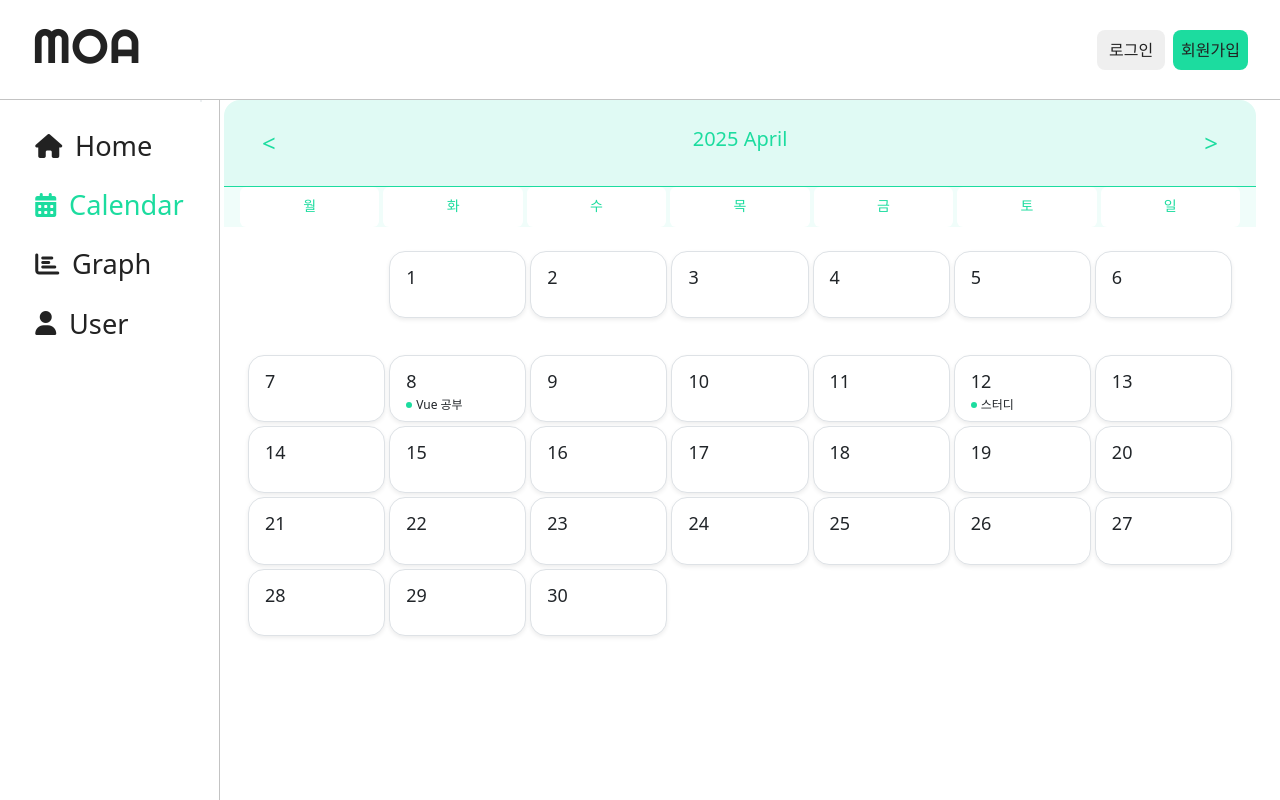
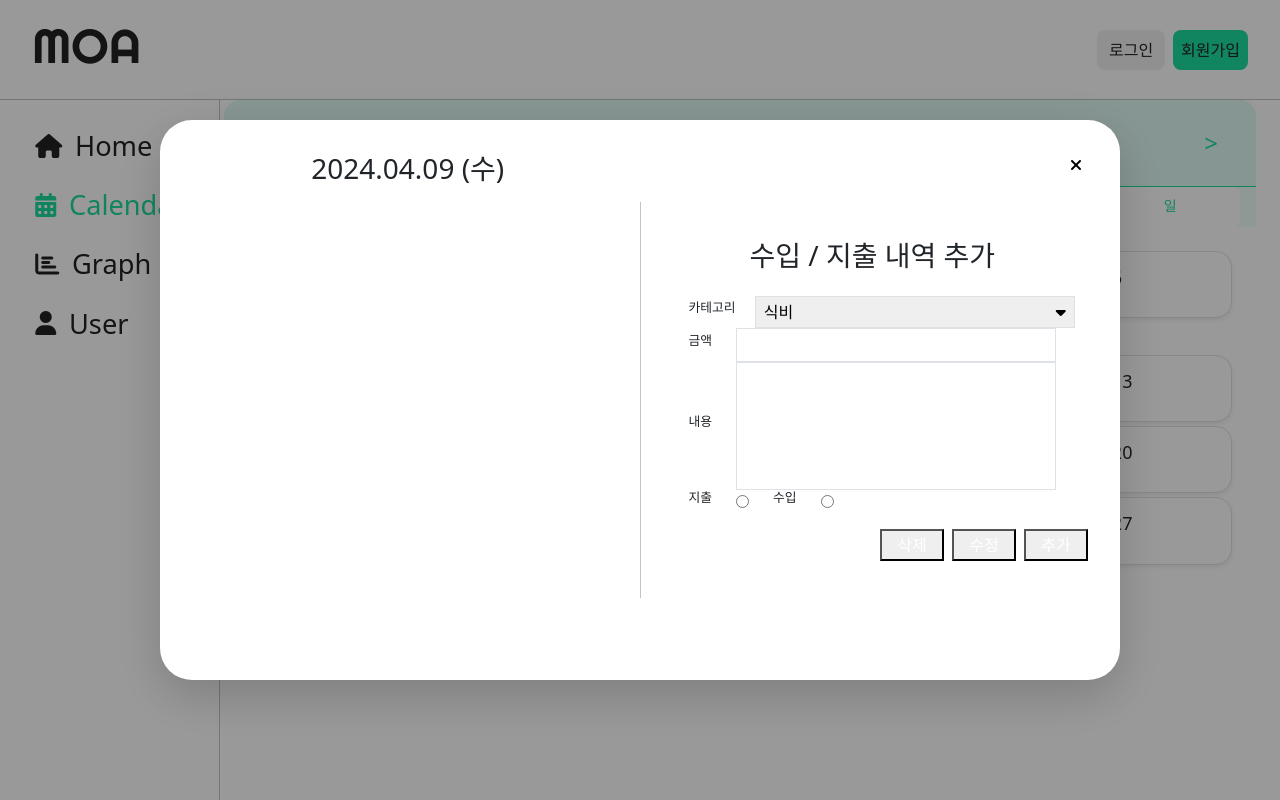
Before and after one commit to Money-MOA/tetz-s-secret-account-book, a Vue app: page /calendar in a window 1280 px wide. Both pictures are taken after a click on the element "10". Built offline with nearby package versions, Linux system fonts and the light colour scheme.

Commit message:
feat :  modal 창 만들었어요 ㅠㅜㅜ

```diff
--- a/src/assets/main.css
+++ /dev/null
@@ -1,4 +0,0 @@
-/* src/assets/main.css */
-@tailwind base;
-@tailwind components;
-@tailwind utilities;
--- a/src/components/Calendar.vue
+++ b/src/components/Calendar.vue
@@ -1,8 +1,8 @@
 <template>
   <div>
-    <Modal :visible="isModalVisible"></Modal>
+    <Modal />
     <div
-      class="relative w-[calc(100%-3rem)] lg:ml-60 bg-white rounded-[1rem] shadow-md overflow-hidden z-10 border-[#e0e0e0] mx-auto"
+      class="relative w-[calc(100%-3rem)] lg:ml-60 bg-white rounded-[1rem] shadow-md overflow-hidden z-[10] border-[#e0e0e0] mx-auto"
     >
       <!-- 달력 헤더 -->
       <div
@@ -60,7 +60,7 @@
         <div
           v-for="day in daysInMonth"
           :key="day"
-          @click="showModal"
+          @click="test"
           class="h-[4.2rem] bg-white rounded-[1rem] shadow-sm flex flex-col justify-start p-[16px] text-gray-800 cursor-pointer hover:bg-[#E0FAF4] transition border border-[#c3c3c3]"
         >
           <span
@@ -95,6 +95,12 @@ const { showModal } = modalStore;
 const isModalVisible = computed(
   () => modalStore.isModalVisible
 );
+const test = () => {
+  console.log('클릭됨'); // ← 이거 나와야 함
+  showModal();
+  console.log(isModalVisible.value);
+};
+
 // 더미 일정 데이터
 const schedules = ref([
   {
--- a/src/components/Modal.vue
+++ b/src/components/Modal.vue
@@ -1,57 +1,56 @@
 <template>
   <div
-    class="modal-overlay fixed flex inset-0 items-center justify-center border border-[0.01rem] border-[#c3c3c3] rounded-[3rem] bg-[#ffffff] z-50"
     v-if="visible"
+    class="fixed flex items-center justify-center z-[100] modal-overlay"
   >
     <div
-      class="modal w-[65rem] h-[35rem] relative overflow-hidden"
+      class="bg-white w-[60rem] h-[35rem] rounded-[2rem] relative overflow-hidden shadow-lg p-[2rem]"
     >
+      <!-- 닫기 버튼 -->
       <button
-        class="close-button absolute top-[2rem] right-[2rem] w-[2rem] h-[1rem]"
+        class="absolute top-[2rem] right-[2rem] text-xl bg-[white] border-0"
         @click="hideModal"
       >
-        X
+        <i class="fa-solid fa-xmark"></i>
       </button>
-      <div class="modal-content flex w-full h-full">
-        <!-- <slot></slot> -->
 
-        <!-- 왼쪽 영역 -->
-        <div class="w-1/2 p-[2rem]">
-          <h3 class="text-center">2024.04.09 (수)</h3>
+      <!-- 모달 내용 -->
+      <div class="flex w-full h-full gap-[1rem]">
+        <!-- 왼쪽 -->
+        <div class="w-1/2">
+          <h3 class="text-center text-lg font-bold">
+            2024.04.09 (수)
+          </h3>
         </div>
-        <!-- 세로선 -->
+
+        <!-- 구분선 -->
         <div
-          class="w-[0.05rem] h-[80%] bg-[#c3c3c3] self-center"
+          class="w-[1px] h-[80%] bg-[#c3c3c3] self-center"
         ></div>
 
-        <!-- 오른쪽 영역 -->
-        <div
-          class="w-1/2 p-[2rem] flex flex-col justify-center"
-        >
-          <h3 class="flex self-center">
+        <!-- 오른쪽 -->
+        <div class="w-1/2 flex flex-col justify-center">
+          <h3
+            class="text-center text-lg font-semibold mb-4"
+          >
             수입 / 지출 내역 추가
           </h3>
-          <ul>
-            <li
-              class="flex items-center justify-start gap-[1.5rem]"
-            >
-              <h4>카테고리</h4>
+          <ul class="space-y-4">
+            <li class="flex items-center gap-[1.2rem]">
+              <h4 class="text-[0.8rem] font-semibold">
+                카테고리
+              </h4>
               <div class="relative w-[20rem]">
-                <!-- 드롭 다운 버튼 -->
                 <button
                   @click="dropOnOff"
-                  class="flex items-center justify-between p-[0.5rem] w-full h-[2rem] bg-transparent border border-[0.01rem] rounded-[0.5rem] shadow-none"
+                  class="flex items-center justify-between p-2 w-full h-[2rem] border border-gray-300 rounded-md"
                 >
                   {{ category }}
-                  <i
-                    class="fa-solid fa-caret-down"
-                    style="color: #222222"
-                  ></i>
+                  <i class="fa-solid fa-caret-down"></i>
                 </button>
-                <!-- 드롭 다운 목록 -->
                 <ul
                   v-if="dropOn"
-                  class="absolute top-full left-0 list-none text-left w-[20rem]"
+                  class="absolute top-full left-0 w-full bg-white border border-gray-200 shadow-md z-10"
                 >
                   <li
                     v-for="item in [
@@ -66,39 +65,47 @@
                       selectCategory(item);
                       dropOnOff();
                     "
-                    class="block w-full px-[0.1rem] py-[0.1rem] bg-[#ffffff] hover:bg-gray-100 cursor-pointer"
+                    class="px-4 py-2 hover:bg-gray-100 cursor-pointer"
                   >
                     {{ item }}
                   </li>
                 </ul>
               </div>
             </li>
-            <li
-              class="flex items-center justify-start gap-[1.5rem]"
-            >
-              <h4>금액</h4>
-              <input type="number" />
+
+            <li class="flex items-center gap-[1.5rem]">
+              <h4 class="text-[0.8rem] font-semibold">
+                금액
+              </h4>
+              <input
+                type="number"
+                class="border border-gray-300 rounded-md p-1 w-[20rem]"
+              />
             </li>
-            <li
-              class="flex items-center justify-start gap-[1.5rem]"
-            >
-              <h4>내용</h4>
+
+            <li class="flex items-center gap-[1.5rem]">
+              <h4 class="text-[0.8rem] font-semibold">
+                내용
+              </h4>
               <textarea
                 maxlength="20"
-                class="w-[20rem] h-[3rem] resize-none border border-[0.01rem] border-[#c3c3c3]"
+                class="w-[20rem] h-[8rem] resize-none border border-gray-300 rounded-md p-2"
               ></textarea>
             </li>
-            <li
-              class="flex items-center justify-start gap-[1.5rem]"
-            >
-              <h4>지출</h4>
+
+            <li class="flex items-center gap-[1.5rem]">
+              <h4 class="text-[0.8rem] font-semibold">
+                지출
+              </h4>
               <input
                 type="radio"
                 name="type"
                 value="outcome"
-                class="w-[5rem] h-[5rem]"
+                class="mr-2"
               />
-              <h4>수입</h4>
+              <h4 class="text-[0.8rem] font-semibold">
+                수입
+              </h4>
               <input
                 type="radio"
                 name="type"
@@ -106,21 +113,20 @@
               />
             </li>
           </ul>
-          <div
-            class="flex items-end justify-end mt-auto gap-[0.5rem]"
-          >
+
+          <div class="flex justify-end gap-2 mt-8">
             <button
-              class="w-[4rem] h-[2rem] border-none rounded-[0.5rem] shadow-non bg-[#169976] text-[#ffffff] text-[0.7rem]"
+              class="w-[4rem] h-[2rem] bg-red-400 text-white rounded-md text-sm"
             >
               삭제
             </button>
             <button
-              class="w-[4rem] h-[2rem] border-none rounded-[0.5rem] shadow-non bg-[#169976] text-[#ffffff] text-[0.7rem]"
+              class="w-[4rem] h-[2rem] bg-yellow-400 text-white rounded-md text-sm"
             >
               수정
             </button>
             <button
-              class="w-[4rem] h-[2rem] border-none rounded-[0.5rem] shadow-non bg-[#169976] text-[#ffffff] text-[0.7rem]"
+              class="w-[4rem] h-[2rem] bg-green-600 text-white rounded-md text-sm"
             >
               추가
             </button>
@@ -136,9 +142,9 @@ import { computed, ref } from 'vue';
 import { useModalStore } from '@/stores/modalVisible';
 
 const modalStore = useModalStore();
-const { showModal, hideModal } = modalStore;
+const visible = computed(() => modalStore.isModalVisible);
+const { hideModal } = modalStore;
 
-const visible = computed(() => modalStore.isModalVisible);
 const dropOn = ref(false);
 const category = ref('식비');
 
@@ -146,8 +152,18 @@ function dropOnOff() {
   dropOn.value = !dropOn.value;
 }
 function selectCategory(c) {
-  return (category.value = c);
+  category.value = c;
 }
 </script>
 
-<style scoped></style>
+<style scoped>
+.modal-overlay {
+  position: fixed;
+  inset: 0;
+  display: flex;
+  align-items: center;
+  justify-content: center;
+  background: rgba(0, 0, 0, 0.4);
+  z-index: 1000;
+}
+</style>
--- a/src/pages/CalendarPage.vue
+++ b/src/pages/CalendarPage.vue
@@ -6,6 +6,7 @@
 
 <script setup>
 import Calendar from '@/components/Calendar.vue';
+import Modal from '@/components/Modal.vue';
 </script>
 
 <style lang="scss" scoped></style>
--- a/src/stores/modalVisible.js
+++ b/src/stores/modalVisible.js
@@ -1,14 +1,21 @@
-import { ref, computed } from 'vue';
+// stores/modalVisible.js
 import { defineStore } from 'pinia';
+import { ref } from 'vue';
 
 export const useModalStore = defineStore('modal', () => {
   const isModalVisible = ref(false);
-  function showModal() {
+
+  const showModal = () => {
     isModalVisible.value = true;
-  }
-  function hideModal() {
+  };
+
+  const hideModal = () => {
     isModalVisible.value = false;
-  }
+  };
 
-  return { isModalVisible, showModal, hideModal };
+  return {
+    isModalVisible,
+    showModal,
+    hideModal,
+  };
 });
```
